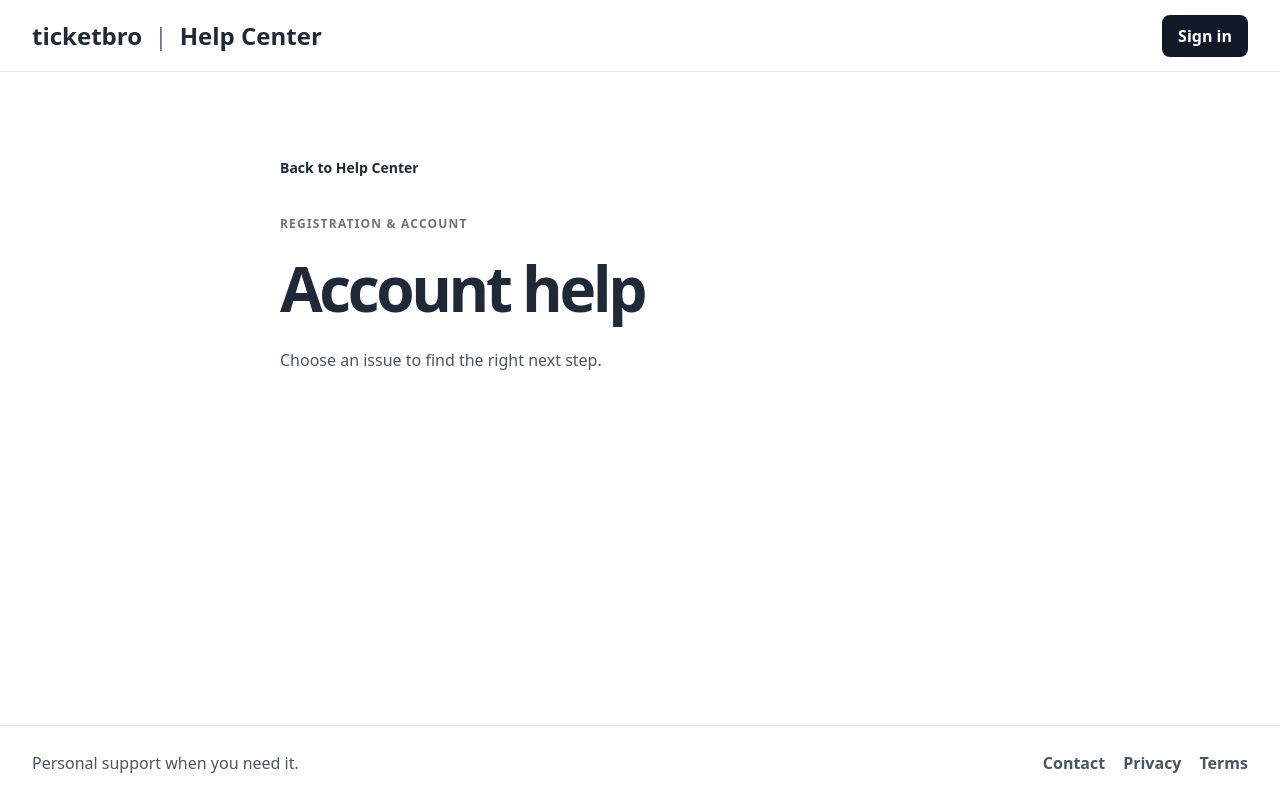
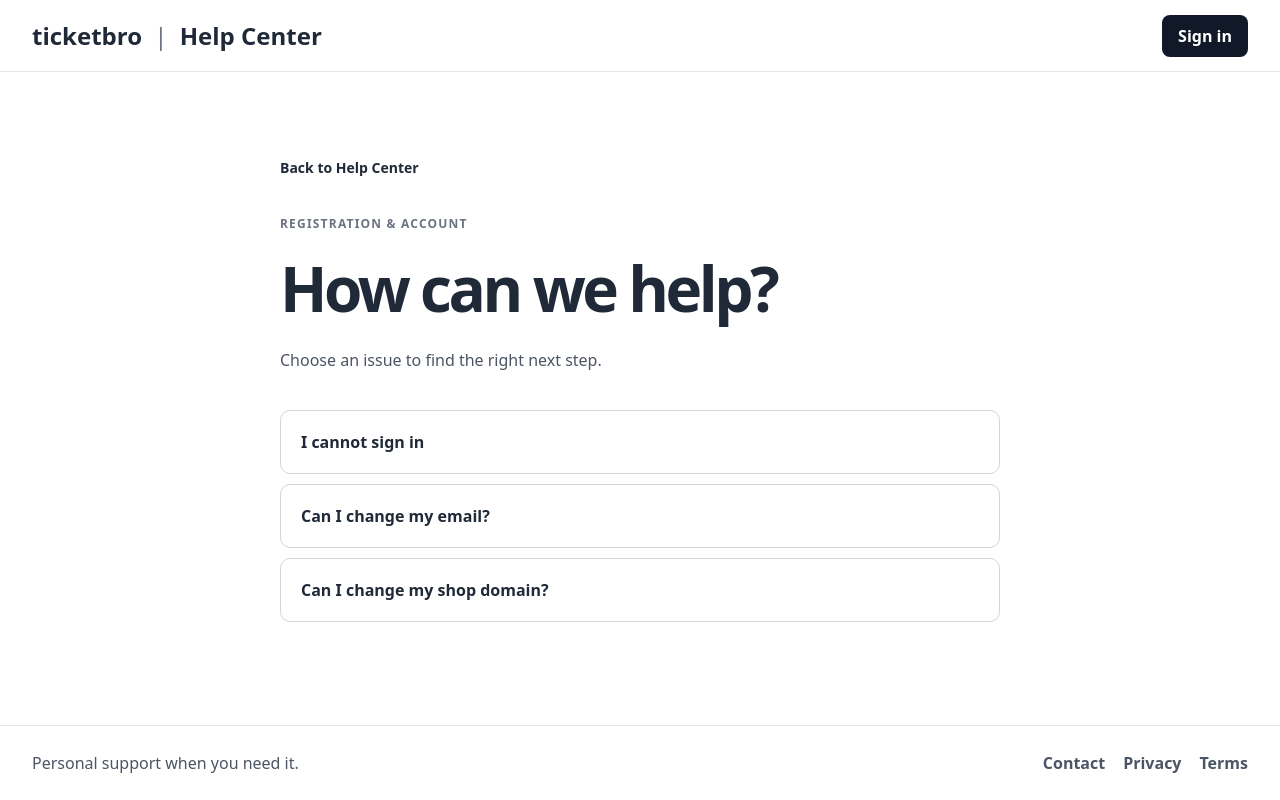
Before and after one commit to Rafash-Wiz/ticketbro-support-center-challenge, a React (Vite) app: page /help/registration in a window 1280 px wide. Built offline with nearby package versions, Linux system fonts and the light colour scheme.

Commit message:
feat: add account issue guidance

```diff
--- a/src/App.css
+++ b/src/App.css
@@ -167,6 +167,59 @@ main {
   line-height: 1.6;
 }
 
+.registration-options {
+  display: grid;
+  gap: 10px;
+  margin-top: 36px;
+}
+
+.registration-options button {
+  padding: 20px;
+  color: inherit;
+  font-weight: 700;
+  text-align: left;
+  background: white;
+  border: 1px solid #d1d5db;
+  border-radius: 10px;
+}
+
+.issue-answer {
+  margin-top: 36px;
+  padding: 28px;
+  background: white;
+  border: 1px solid #d1d5db;
+  border-radius: 12px;
+}
+
+.back-button {
+  padding: 0;
+  color: #374151;
+  font-size: 14px;
+  font-weight: 700;
+  background: transparent;
+  border: 0;
+}
+
+.issue-answer h2 {
+  margin: 26px 0 0;
+  font-size: 28px;
+  letter-spacing: -0.04em;
+}
+
+.issue-answer p,
+.issue-answer li {
+  color: #4b5563;
+  line-height: 1.6;
+}
+
+.issue-answer p {
+  margin-top: 16px;
+}
+
+.issue-answer ol {
+  padding-left: 22px;
+}
+
 .back-link {
   display: inline-block;
   margin-bottom: 38px;
--- /dev/null
+++ b/src/components/RegistrationIssueAnswer.tsx
@@ -0,0 +1,57 @@
+export type RegistrationIssue = 'sign-in' | 'email' | 'domain'
+
+type RegistrationIssueAnswerProps = {
+  issue: RegistrationIssue
+  onBack: () => void
+}
+
+const issueContent: Record<RegistrationIssue, { title: string; body: string; steps: string[] }> = {
+  'sign-in': {
+    title: 'I cannot sign in',
+    body: 'First, check that you are using the email address connected to your ticketbro account.',
+    steps: [
+      'Select "Forgot password" on the sign-in page.',
+      'Check your inbox and spam folder for the reset email.',
+      'If you still cannot access your account, contact our support team.',
+    ],
+  },
+  email: {
+    title: 'Can I change my email?',
+    body: 'You can update the email address used for your ticketbro account from your account settings.',
+    steps: [
+      'Sign in to your ticketbro account.',
+      'Open your account settings.',
+      'Enter and confirm your new email address.',
+    ],
+  },
+  domain: {
+    title: 'Can I change my shop domain?',
+    body: 'Your shop domain can be changed if the new address is available.',
+    steps: [
+      'Open your shop settings.',
+      'Choose the domain section.',
+      'Enter the new domain and save your changes.',
+    ],
+  },
+}
+
+function RegistrationIssueAnswer({ issue, onBack }: RegistrationIssueAnswerProps) {
+  const content = issueContent[issue]
+
+  return (
+    <article className="issue-answer">
+      <button className="back-button" type="button" onClick={onBack}>
+        Back to account issues
+      </button>
+      <h2>{content.title}</h2>
+      <p>{content.body}</p>
+      <ol>
+        {content.steps.map((step) => (
+          <li key={step}>{step}</li>
+        ))}
+      </ol>
+    </article>
+  )
+}
+
+export default RegistrationIssueAnswer
--- a/src/pages/RegistrationIssuesPage.tsx
+++ b/src/pages/RegistrationIssuesPage.tsx
@@ -1,14 +1,34 @@
 import { Link } from 'react-router-dom'
+import { useState } from 'react'
+import RegistrationIssueAnswer, { type RegistrationIssue } from '../components/RegistrationIssueAnswer'
 
 function RegistrationIssuesPage() {
+  const [selectedIssue, setSelectedIssue] = useState<RegistrationIssue | null>(null)
+
   return (
     <section className="registration-issues-page">
       <Link className="back-link" to="/">
         Back to Help Center
       </Link>
       <p className="eyebrow">Registration & account</p>
-      <h1>Account help</h1>
+      <h1>How can we help?</h1>
       <p>Choose an issue to find the right next step.</p>
+
+      {selectedIssue ? (
+        <RegistrationIssueAnswer issue={selectedIssue} onBack={() => setSelectedIssue(null)} />
+      ) : (
+        <div className="registration-options">
+          <button type="button" onClick={() => setSelectedIssue('sign-in')}>
+            I cannot sign in
+          </button>
+          <button type="button" onClick={() => setSelectedIssue('email')}>
+            Can I change my email?
+          </button>
+          <button type="button" onClick={() => setSelectedIssue('domain')}>
+            Can I change my shop domain?
+          </button>
+        </div>
+      )}
     </section>
   )
 }
```
